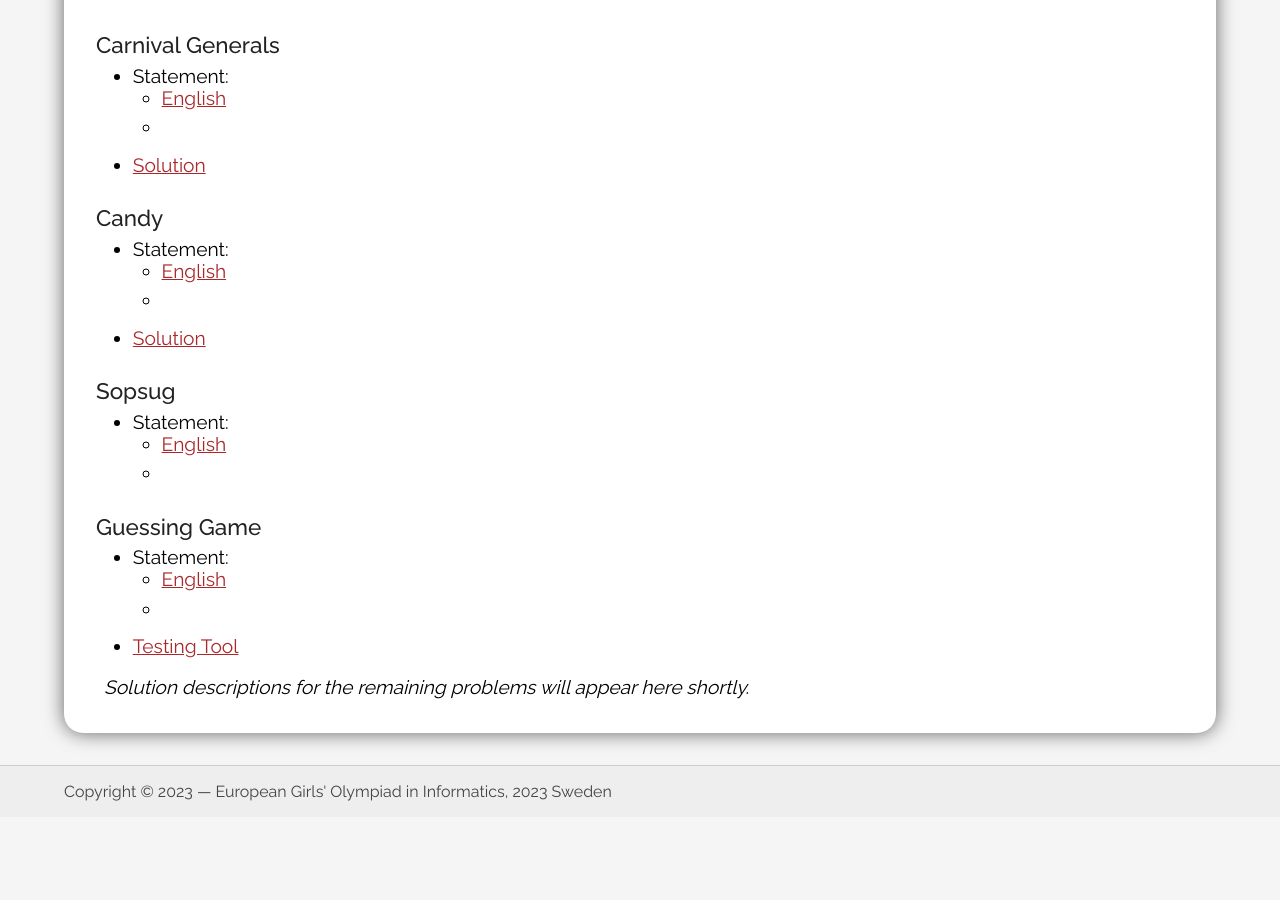
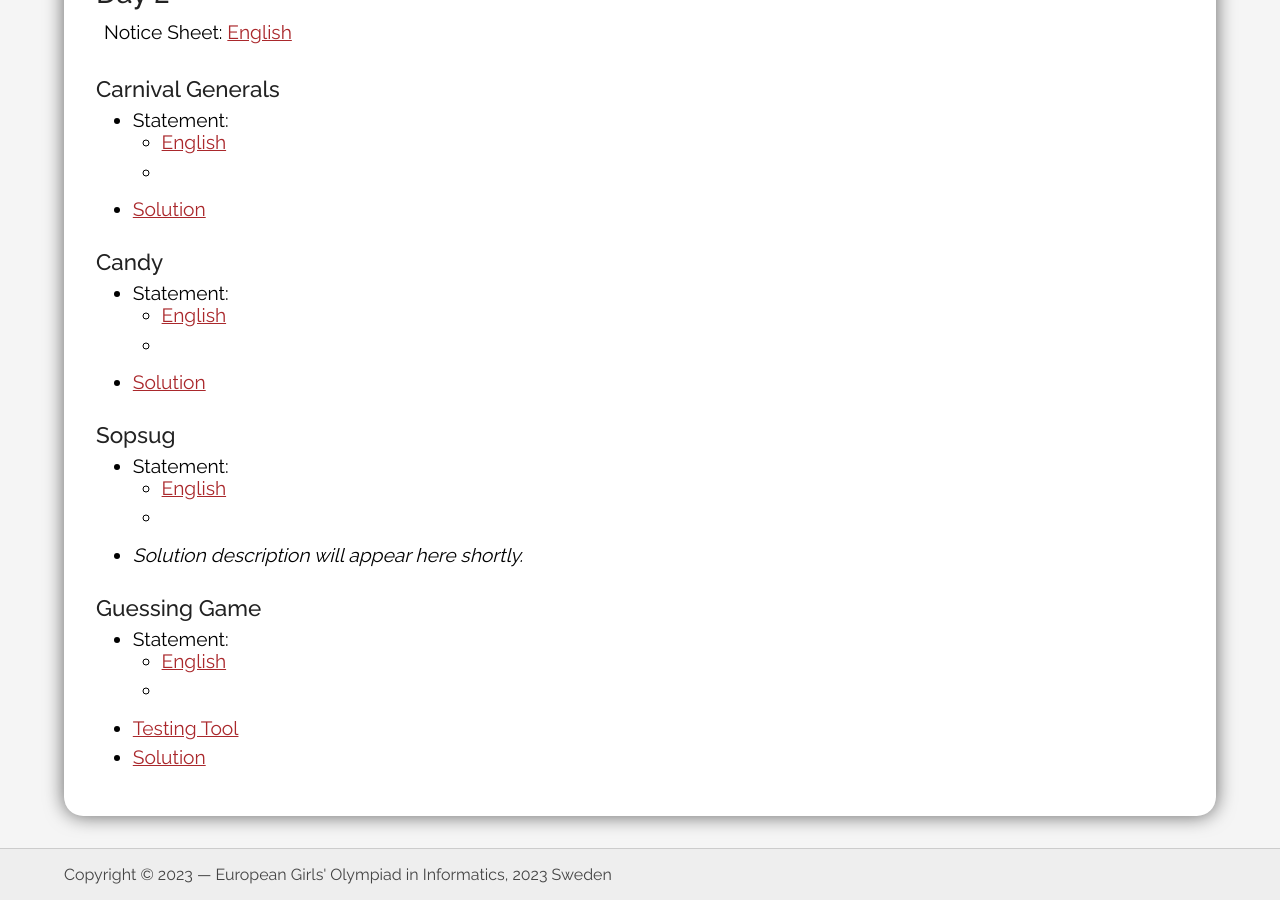
Before and after one commit to Kodsport/egoi23.se, a Jekyll site: the page built from competition/tasks.md, in a window 1280 px wide and 900 px high, scrolled down 1857 px. Built offline with Jekyll 4.4.1, drawn with Linux system fonts in a browser that asks for light colours; before the commit the page ends 2674 px from its top, so only the background shows below that; some of the changed text lies outside the part shown.

Commit message:
guessinggame draft solution

```diff
--- a/competition/tasks.md
+++ b/competition/tasks.md
@@ -75,11 +77,11 @@
   * Statement:
       * [English](/assets/tasks/day2/sopsug.pdf)
       * {% for file in site.static_files %} {% if file.extname == ".pdf" and file.path contains 'day2/sopsug/' %} <span class="langlink">[{{ file.basename | remove: "statement_" }}]({{ file.path }})</span> {% endif %} {% endfor %}
+  * *Solution description will appear here shortly.*
 
 ### Guessing Game
   * Statement:
       * [English](/assets/tasks/day2/guessinggame.pdf)
       * {% for file in site.static_files %} {% if file.extname == ".pdf" and file.path contains 'day2/guessinggame/' %} <span class="langlink">[{{ file.basename | remove: "statement_" }}]({{ file.path }})</span> {% endif %} {% endfor %}
   * [Testing Tool](/assets/tasks/day2/guessinggame/testing_tool.py)
-
-*Solution descriptions for the remaining problems will appear here shortly.*
+  * [Solution](/assets/solutions/day2/guessinggame.pdf)
```
Also changed, not shown: other parts of competition/tasks.md (+2 -0 lines), _data/navigation.yml (+4 -4 lines), 1 other file.
